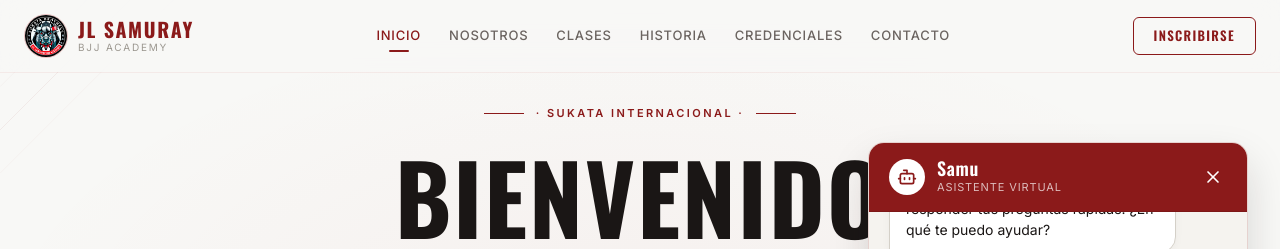
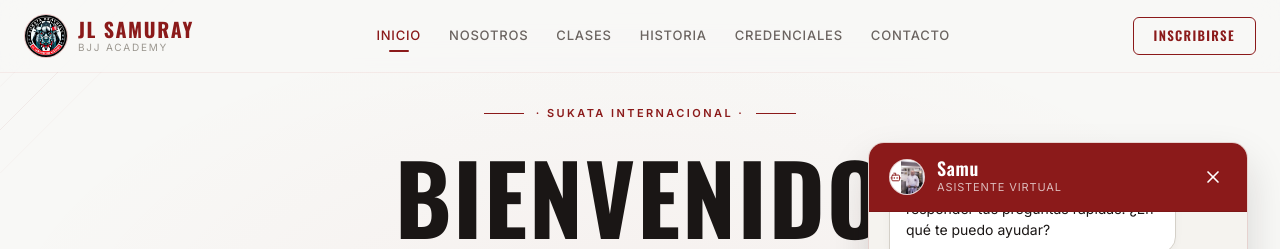
Before and after one commit to DevNova-websites/samuray-bjj, a Next.js app: page / in a window 1280 px wide. Both pictures are taken after a click on the button 1218 px from the left and 738 px from the top of the page. Shown: the top 249 px of the page. Built offline with nearby package versions, Linux system fonts and the light colour scheme.

Commit message:
added animation to cta

```diff
--- a/src/components/Chatbot.tsx
+++ b/src/components/Chatbot.tsx
@@ -51,6 +51,16 @@ export default function Chatbot() {
   ]);
   const [isTyping, setIsTyping] = useState(false);
   const messagesEndRef = useRef<HTMLDivElement>(null);
+  const [showCta, setShowCta] = useState(true);
+
+  // Alternar la burbuja CTA para que no tape siempre la pantalla
+  useEffect(() => {
+    if (isOpen) return; // Si el chat está abierto, pausamos el temporizador
+    const interval = setInterval(() => {
+      setShowCta((prev) => !prev);
+    }, 5000); // 5000ms = Alterna cada 5 segundos
+    return () => clearInterval(interval);
+  }, [isOpen]);
 
   // Auto-scroll hacia el último mensaje
   useEffect(() => {
@@ -118,9 +128,16 @@ export default function Chatbot() {
                 display: "flex",
                 alignItems: "center",
                 justifyContent: "center",
+                overflow: "hidden",
+                border: "1px solid rgba(139,26,26,0.2)",
               }}
             >
               <Bot size={20} color="#8B1A1A" />
+              <img
+                src="/images/prof-jorge-omar-ledesma.png"
+                alt="Avatar de Samu"
+                style={{ width: "100%", height: "100%", objectFit: "cover" }}
+              />
             </div>
             <div>
               <div style={{ fontFamily: "var(--font-oswald), sans-serif", fontWeight: 600, fontSize: "1.125rem", color: "#FFFFFF", lineHeight: 1.1, letterSpacing: "0.04em" }}>
@@ -226,6 +243,9 @@ export default function Chatbot() {
             whiteSpace: "nowrap",
             animation: "bounceTooltip 2s infinite ease-in-out",
             cursor: "pointer",
+            opacity: showCta ? 1 : 0,
+            pointerEvents: showCta ? "auto" : "none",
+            transition: "opacity 0.6s ease-in-out",
           }}
         >
           ¡Hola! ¿Tenés dudas? estoy para ayudarte 🥋
```
